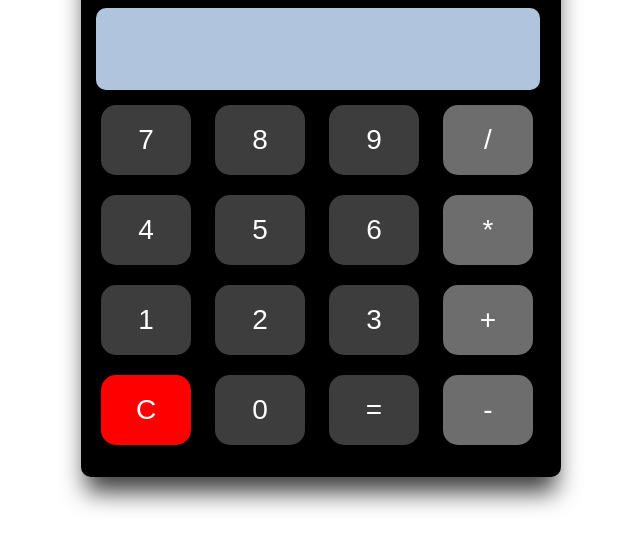
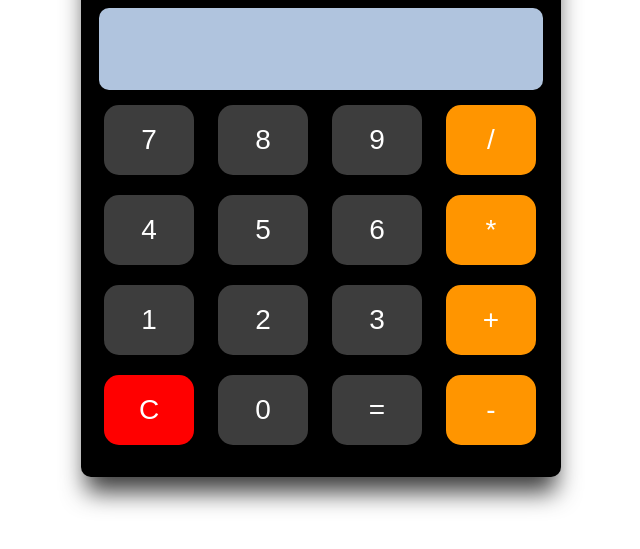
Before and after one commit to analogsoul13/Basic-Calculator-, a plain HTML site: page index.html in a window 1280 px wide. Shown: the part 163-712 px from the top of the page, without its empty margins (319-959 px from the left). Drawn offline with Linux system fonts and the light colour scheme.

Commit message:
Operator Btns Color Changed

```diff
--- a/style.css
+++ b/style.css
@@ -7,6 +7,8 @@ h1{
 }
 
 .container{
+   display: flex;
+   justify-content: center;
    width: 460px;
    height: 540px;
    background-color: black;
@@ -48,7 +50,7 @@ button{
     border: none;
 }
 
-.button:hover{
+button:hover{
     border: 2px solid #d1d1d1;
 }
 
@@ -57,5 +59,9 @@ button{
 }
 
 .operator{
-    background-color: #6d6d6d;
+    background-color: #ff9500;
 }
+
+.operator:hover{
+    background-color: #e28b12;
+}
```
